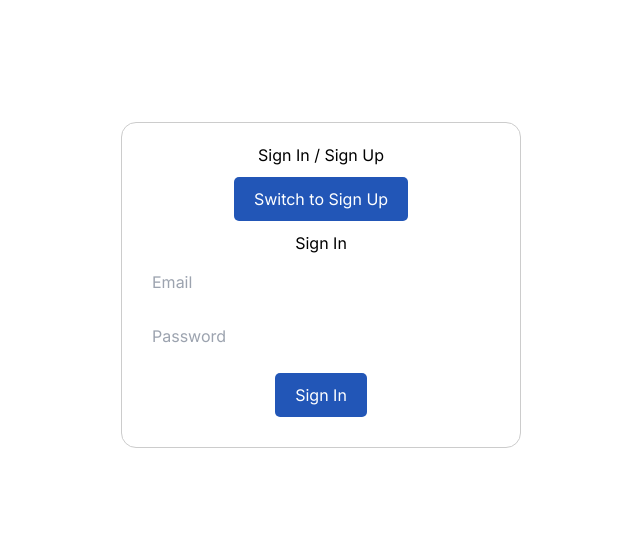
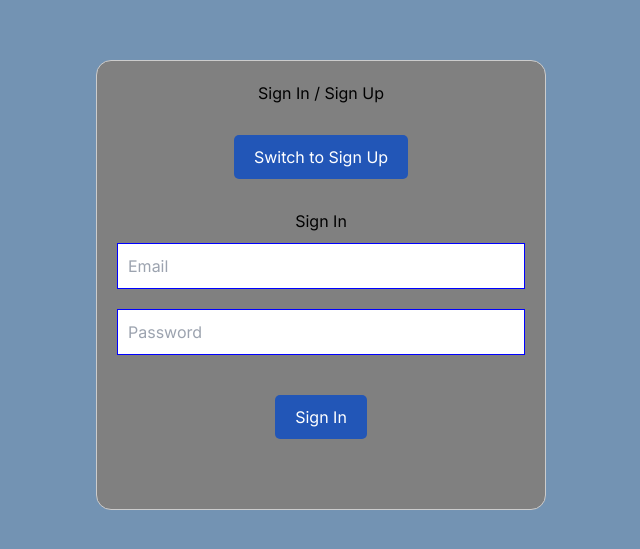
Before and after one commit to ZeshanZa/CS370-Project-, a Next.js app in the folder proj/: page / in a window 1280 px wide. Shown: the part 115-664 px from the top of the page, without its empty margins (319-959 px from the left). Built offline with nearby package versions, Linux system fonts and the light colour scheme.

Commit message:
Design changes to sign in

```diff
--- a/proj/src/app/signin.js
+++ b/proj/src/app/signin.js
@@ -1,13 +1,24 @@
 // pages/signin.js from the jsx earlier
 "use client"; //had to use this to import react with useState
-import React, { useState } from 'react';
+import React, { useEffect, useState } from 'react';
 import { useRouter } from 'next/navigation';
+
 
 const Signin = () => {
   const [isSignIn, setIsSignIn] = useState(true); // State to track whether sign-in form is displayed
   const [email, setEmail] = useState('');
   const [password, setPassword] = useState('');
   const router = useRouter(); // Use useRouter hook for navigation
+
+  useEffect(() => {
+    const originalBackgroundColor = document.body.style.backgroundColor;
+    document.body.style.backgroundColor = '#7393B3'; // Replace with your desired color
+    return () => {
+      document.body.style.backgroundColor = originalBackgroundColor;
+    };
+  }, []);
+
+
 
   const toggleForm = () => { // Function to toggle between sign-in and sign-up forms
     setIsSignIn(!isSignIn);
@@ -28,6 +39,7 @@ const Signin = () => {
   };
 
   return (
+
     <div style={containerStyle}>
       <h2>Sign In / Sign Up</h2>
       <button style={btnStyle} onClick={toggleForm}>
@@ -55,23 +67,27 @@ const Signin = () => {
         </button>
       </form>
     </div>
+
   );
 };
 
 // Inline styles
+
 const containerStyle = {
-  maxWidth: '400px',
+  maxWidth: '450px',
+  height: '450px',
   margin: '50px auto',
   padding: '20px',
   border: '1px solid #ccc',
   borderRadius: '15px',
   textAlign: 'center',
+  backgroundColor: 'grey',
 };
 
 const btnStyle = {
   display: 'inline-block',
   padding: '10px 20px',
-  margin: '10px',
+  margin: '30px',
   border: 'none',
   borderRadius: '5px',
   cursor: 'pointer',
@@ -84,10 +100,12 @@ const formStyle = {
 };
 
 const inputStyle = {
-  margin: '5px 0',
+  margin: '10px 0',
   padding: '10px',
   width: '100%',
   boxSizing: 'border-box',
+  border: '1px solid blue',
 };
 
+
 export default Signin;
```
Also changed, not shown: 1 other file (tests, documents, lock files or other folders).
